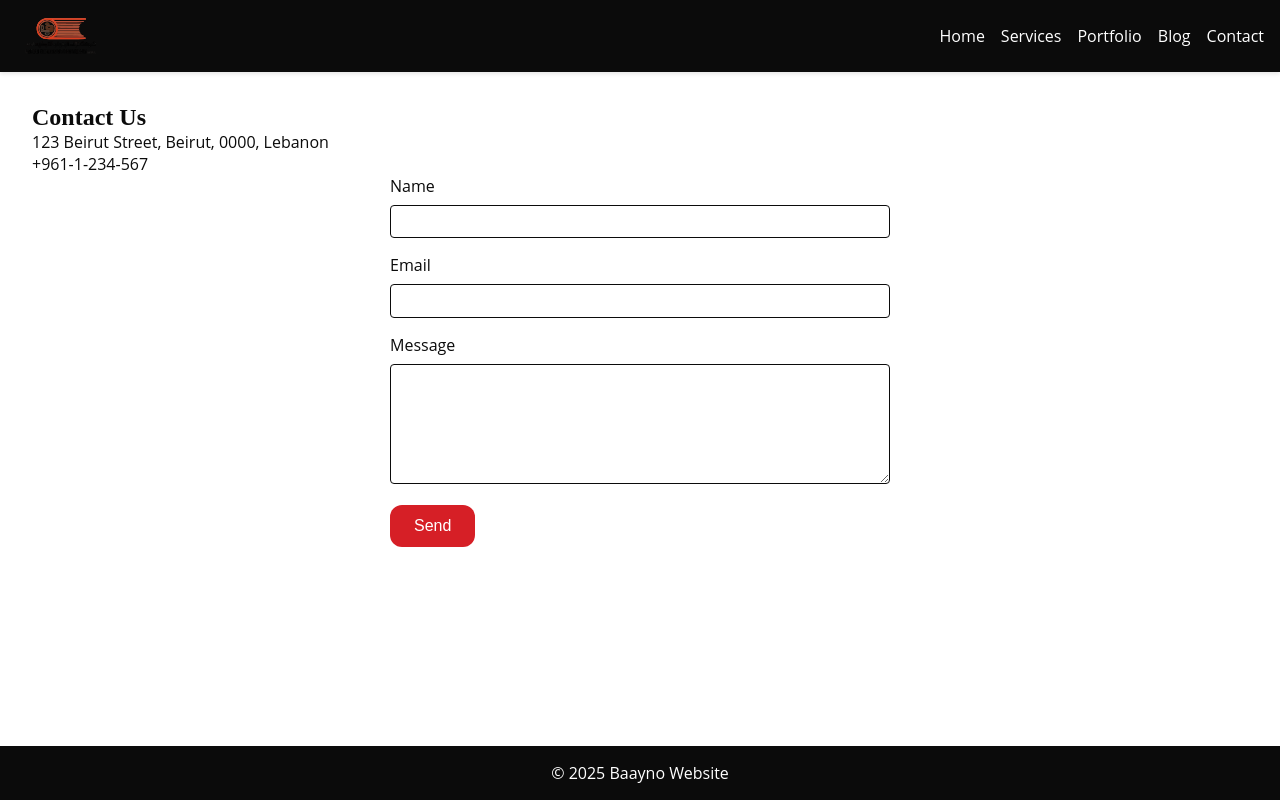
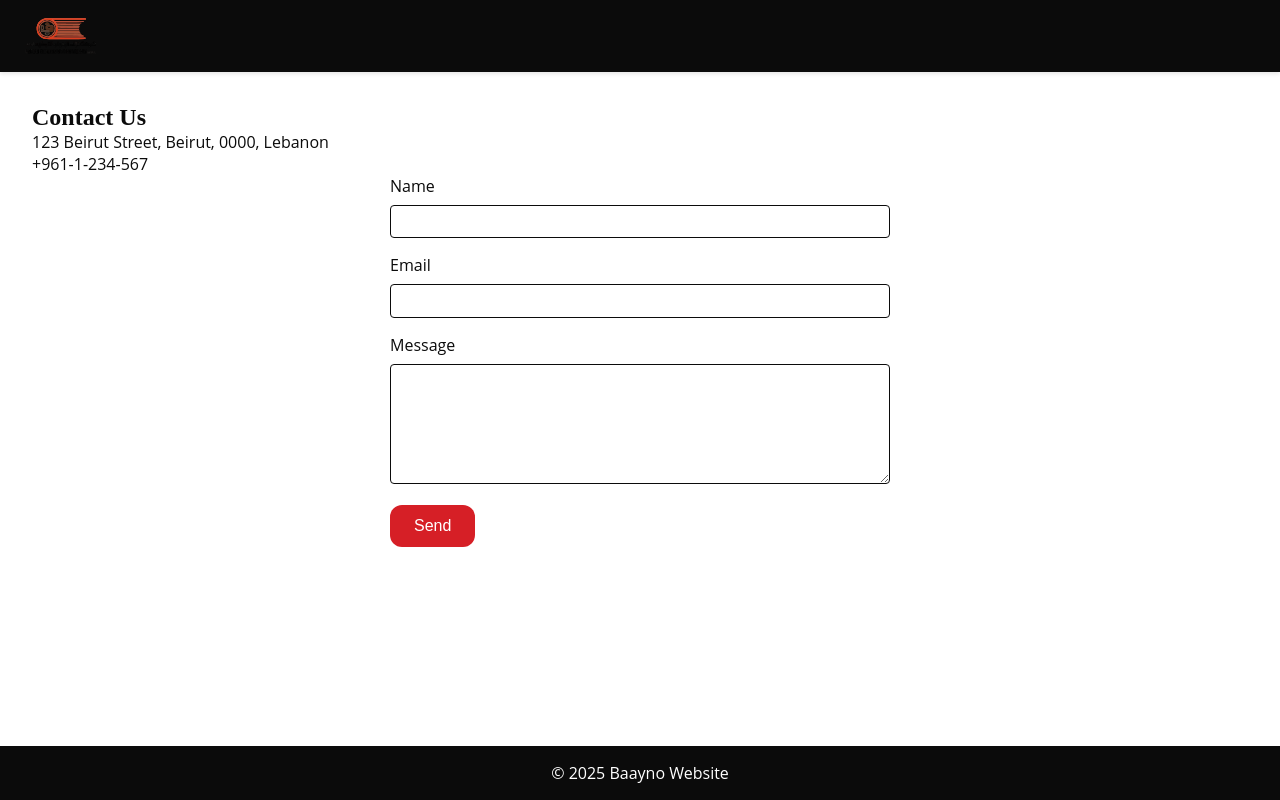
Before and after one commit to Thaki123/Baayno-Website, a Next.js app: page /contact in a window 1280 px wide. Built offline with nearby package versions, Linux system fonts and the light colour scheme; a web font is replaced by a local one.

Commit message:
feat: animate navbar with framer motion

```diff
--- a/components/Navbar.tsx
+++ b/components/Navbar.tsx
@@ -2,6 +2,7 @@ import Link from 'next/link';
 import { useState } from 'react';
 import { useRouter } from 'next/router';
 import Image from 'next/image';
+import { motion, AnimatePresence } from 'framer-motion';
 
 export default function Navbar() {
   const [open, setOpen] = useState<boolean>(false);
@@ -19,20 +20,44 @@ export default function Navbar() {
         />
       </Link>
       <nav>
-        <ul
-          id="nav-links"
-          className={open ? 'nav-links open' : 'nav-links'}
-        >
-          <li><Link href="/" onClick={close}>Home</Link></li>
-          <li><Link href="/services" onClick={close}>Services</Link></li>
-          <li><Link href="/portfolio" onClick={close}>Portfolio</Link></li>
-          <li><Link href="/blog" onClick={close}>Blog</Link></li>
-          <li><Link href="/contact" onClick={close}>Contact</Link></li>
-        </ul>
+        <AnimatePresence>
+          {open && (
+            <motion.ul
+              id="nav-links"
+              className="nav-links open"
+              initial={{ x: '100%', opacity: 0 }}
+              animate={{ x: 0, opacity: 1, transition: { type: 'spring', stiffness: 300, damping: 30 } }}
+              exit={{ x: '100%', opacity: 0, transition: { type: 'spring', stiffness: 300, damping: 30 } }}
+            >
+              <motion.li initial={{ opacity: 0, y: 20 }} animate={{ opacity: 1, y: 0 }} transition={{ delay: 0.1 }}>
+                <Link href="/" onClick={close}>Home</Link>
+              </motion.li>
+              <motion.li initial={{ opacity: 0, y: 20 }} animate={{ opacity: 1, y: 0 }} transition={{ delay: 0.2 }}>
+                <Link href="/services" onClick={close}>Services</Link>
+              </motion.li>
+              <motion.li initial={{ opacity: 0, y: 20 }} animate={{ opacity: 1, y: 0 }} transition={{ delay: 0.3 }}>
+                <Link href="/portfolio" onClick={close}>Portfolio</Link>
+              </motion.li>
+              <motion.li initial={{ opacity: 0, y: 20 }} animate={{ opacity: 1, y: 0 }} transition={{ delay: 0.4 }}>
+                <Link href="/blog" onClick={close}>Blog</Link>
+              </motion.li>
+              <motion.li initial={{ opacity: 0, y: 20 }} animate={{ opacity: 1, y: 0 }} transition={{ delay: 0.5 }}>
+                <Link href="/contact" onClick={close}>Contact</Link>
+              </motion.li>
+            </motion.ul>
+          )}
+        </AnimatePresence>
       </nav>
-      <button id="nav-toggle" aria-label="Toggle navigation" aria-controls="nav-links" aria-expanded={open} onClick={toggle}>
+      <motion.button
+        id="nav-toggle"
+        aria-label="Toggle navigation"
+        aria-controls="nav-links"
+        aria-expanded={open}
+        onClick={toggle}
+        whileTap={{ scale: 0.9 }}
+      >
         &#9776;
-      </button>
+      </motion.button>
     </header>
   );
 }
--- a/package.json
+++ b/package.json
@@ -10,6 +10,7 @@
     "test": "npm run lint && jest"
   },
   "dependencies": {
+    "framer-motion": "^12.23.12",
     "gray-matter": "^4.0.3",
     "marked": "^16.2.0",
     "next": "15.5.0",
```
Also changed, not shown: 2 other files (tests, documents, lock files or other folders).
